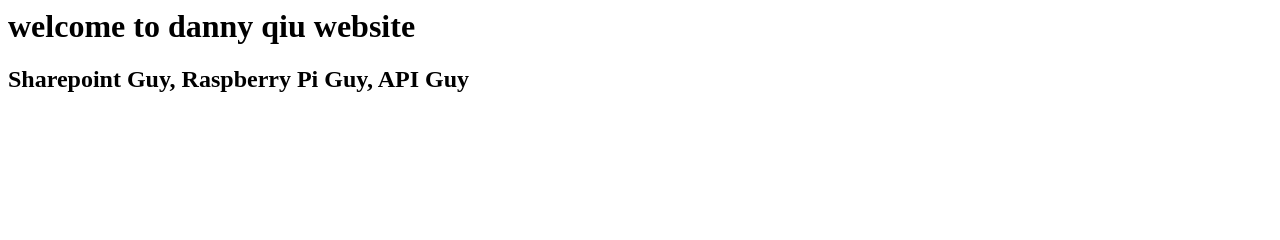
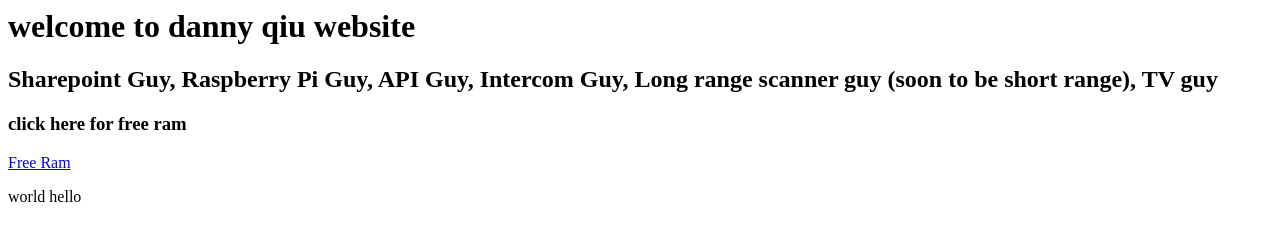
Before and after one commit to KARIOQ/website, a plain HTML site: page index.html in a window 1280 px wide. Drawn offline with Linux system fonts and the light colour scheme.

Commit message:
Add files via upload

```diff
--- a/index.html
+++ b/index.html
@@ -3,5 +3,8 @@
 
 
 <h1>welcome to danny qiu website</h1>
-<h2>Sharepoint Guy, Raspberry Pi Guy, API Guy</h2>
+<h2>Sharepoint Guy, Raspberry Pi Guy, API Guy, Intercom Guy, Long range scanner guy (soon to be short range), TV guy</h2>
+<h3>click here for free ram</h3><a href="https://www.linkedin.com/in/angel-garcia91?utm_source=share&utm_campaign=share_via&utm_content=profile&utm+medium=ios+app">Free Ram</a>
+<p> world hello</p>
+
 </html>
```
